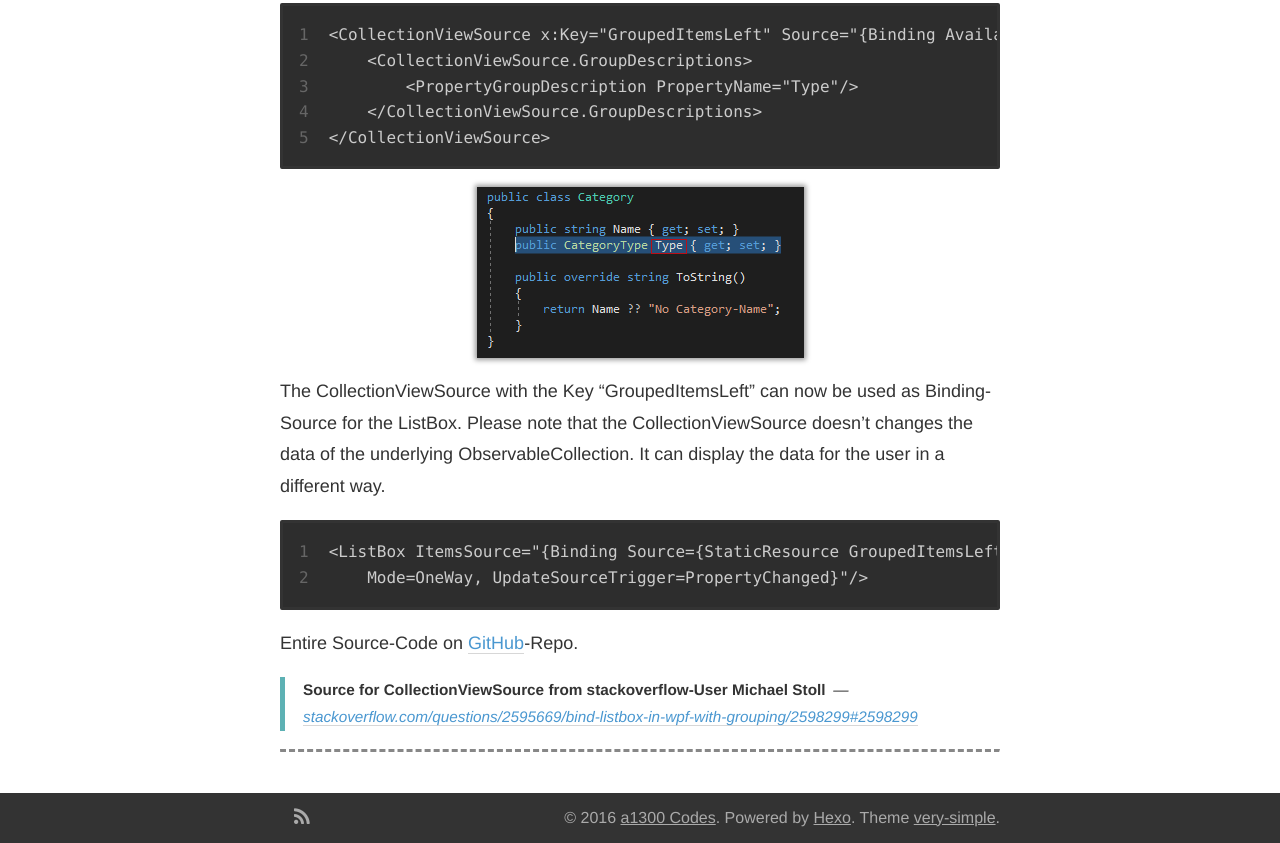
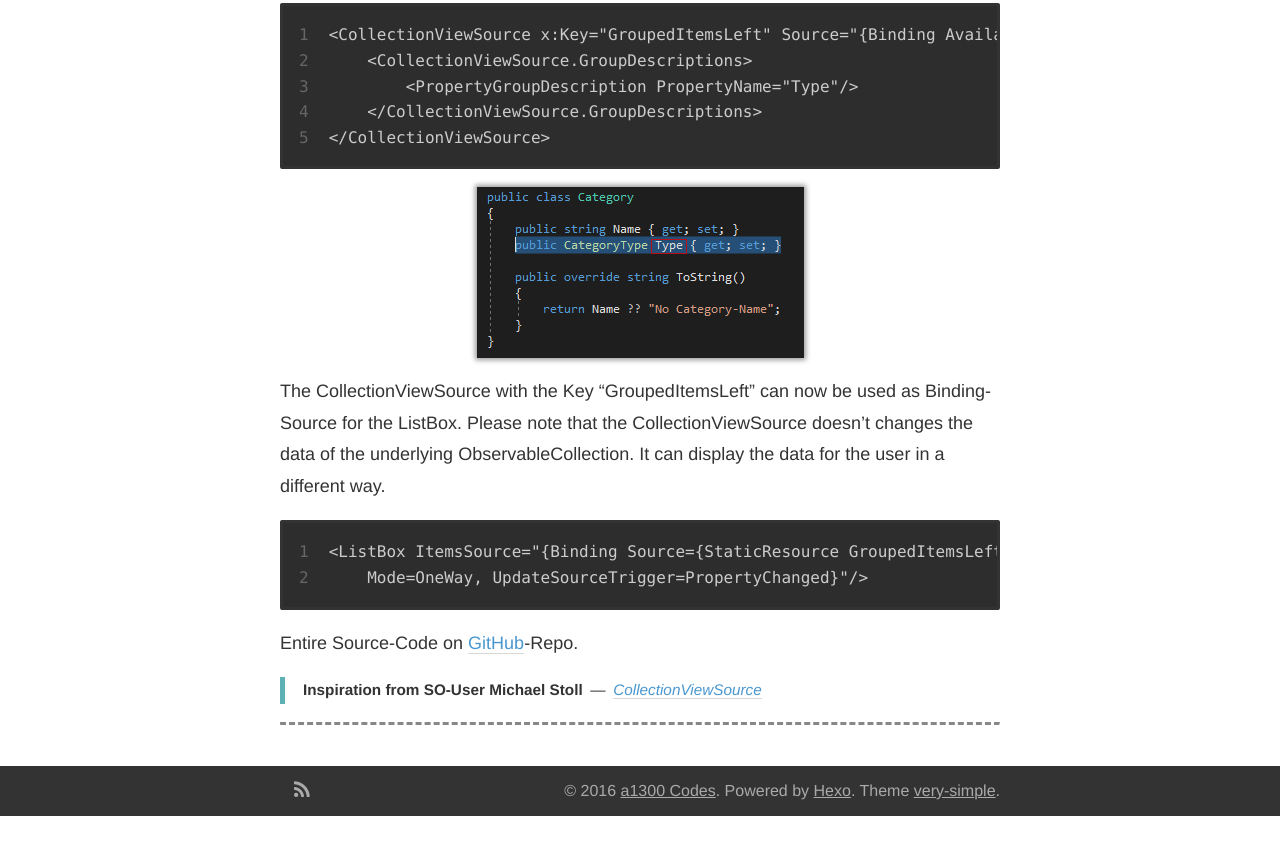
Before and after one commit to a1300/a1300.github.io, a plain HTML site: page 2016/12/13/Grouping-ListBox-Items/index.html in a window 1280 px wide. Shown: the part 2283-3126 px from the top of the page. After the commit the page ends 3099 px from the top, so only its background shows below. Drawn offline with nearby package versions, Linux system fonts and the light colour scheme; some packages are replaced by stand-ins of ours; a script that the page names is missing.

Commit message:
Site updated: 2016-12-13 05:13:33

```diff
--- a/2016/12/13/Grouping-ListBox-Items/index.html
+++ b/2016/12/13/Grouping-ListBox-Items/index.html
@@ -10,7 +10,7 @@
 <img src="/2016/12/13/Grouping-ListBox-Items/PropertyName_Type.PNG" alt="Show the PropertyName Type which uses the CollectionViewSource as GroupDescription" title="Show the PropertyName Type which uses the CollectionViewSource as GroupDescription">
 <p>The CollectionViewSource with the Key “GroupedItemsLeft” can now be used as Binding-Source for the ListBox. Please note that the CollectionViewSource doesn’t changes the data of the underlying ObservableCollection. It can display the data for the user in a different way.<br><figure class="highlight plain"><table><tr><td class="gutter"><pre><div class="line">1</div><div class="line">2</div></pre></td><td class="code"><pre><div class="line">&lt;ListBox ItemsSource=&quot;&#123;Binding Source=&#123;StaticResource GroupedItemsLeft&#125;, </div><div class="line">    Mode=OneWay, UpdateSourceTrigger=PropertyChanged&#125;&quot;/&gt;</div></pre></td></tr></table></figure></p>
 <p>Entire Source-Code on <a href="https://github.com/a1300/TonyW_Expanders_Example" title="a1300" target="_blank" rel="external">GitHub</a>-Repo.</p>
-<blockquote><footer><strong>Source for CollectionViewSource from stackoverflow-User Michael Stoll</strong><cite><a href="http://stackoverflow.com/questions/2595669/bind-listbox-in-wpf-with-grouping/2598299#2598299" target="_blank" rel="external">stackoverflow.com/questions/2595669/bind-listbox-in-wpf-with-grouping/2598299#2598299</a></cite></footer></blockquote></div><!-- comment system--><div class="container"><hr></div></article><footer id="footer"><div class="container"><div class="bar"><div class="social"><a href="/atom.xml" target="_blank"><i class="fa fa-rss"></i></a></div><div class="footer">© 2016 <a href="/" rel="nofollow">a1300 Codes</a>. Powered by <a rel="nofollow" target="_blank" href="https://hexo.io">Hexo</a>. Theme <a target="_blank" href="https://github.com/lotabout/very-simple">very-simple</a>.</div></div></div></footer><link rel="stylesheet" type="text/css" href="//cdn.bootcss.com/fancybox/2.1.5/jquery.fancybox.css"><script src="//cdn.bootcss.com/jquery/2.0.3/jquery.min.js"></script><script src="//cdn.bootcss.com/fancybox/2.1.5/jquery.fancybox.pack.js"></script><script>$(document).ready(function() {
+<blockquote><footer><strong>Inspiration from SO-User Michael Stoll</strong><cite><a href="http://stackoverflow.com/questions/2595669/bind-listbox-in-wpf-with-grouping/2598299#2598299" target="_blank" rel="external">CollectionViewSource</a></cite></footer></blockquote></div><!-- comment system--><div class="container"><hr></div></article><footer id="footer"><div class="container"><div class="bar"><div class="social"><a href="/atom.xml" target="_blank"><i class="fa fa-rss"></i></a></div><div class="footer">© 2016 <a href="/" rel="nofollow">a1300 Codes</a>. Powered by <a rel="nofollow" target="_blank" href="https://hexo.io">Hexo</a>. Theme <a target="_blank" href="https://github.com/lotabout/very-simple">very-simple</a>.</div></div></div></footer><link rel="stylesheet" type="text/css" href="//cdn.bootcss.com/fancybox/2.1.5/jquery.fancybox.css"><script src="//cdn.bootcss.com/jquery/2.0.3/jquery.min.js"></script><script src="//cdn.bootcss.com/fancybox/2.1.5/jquery.fancybox.pack.js"></script><script>$(document).ready(function() {
     $(".fancybox").fancybox();
 });
 </script></body></html>
```
